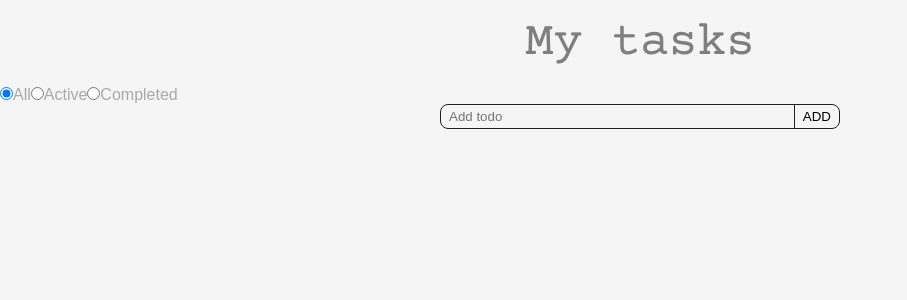
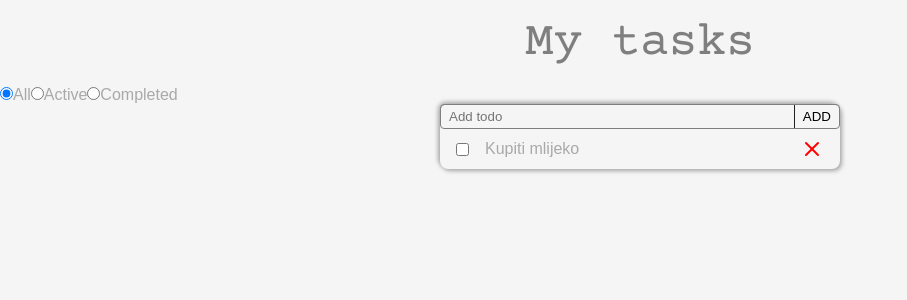
Before and after one commit to bluka1/todo-app, a React (Vite) app: page / in a window 1280 px wide. Shown: the top 300 px of the page, without its empty margins (0-907 px from the left). Built offline with nearby package versions, Linux system fonts and the light colour scheme.

Commit message:
add todolist and render todoitem

```diff
--- a/src/App.jsx
+++ b/src/App.jsx
@@ -1,11 +1,15 @@
-import { Title, VisibilityToolbar, AddTodoForm } from './components';
+import { Title, VisibilityToolbar, AddTodoForm, TodoList } from './components';
+import styles from './App.module.css';
 
 export default function App() {
 	return (
 		<div>
 			<Title text='My tasks' />
 			<VisibilityToolbar />
-			<AddTodoForm />
+			<div className={styles['form-and-list-wrapper']}>
+				<AddTodoForm />
+				<TodoList />
+			</div>
 		</div>
 	);
 }
--- /dev/null
+++ b/src/App.module.css
@@ -0,0 +1,6 @@
+.form-and-list-wrapper {
+	border-radius: 0.5rem;
+	box-shadow: 2px 2px 4px, -2px -2px 4px;
+	max-width: 400px;
+	margin: 0 auto;
+}
--- a/src/components/AddTodoForm/AddTodoForm.module.css
+++ b/src/components/AddTodoForm/AddTodoForm.module.css
@@ -1,6 +1,6 @@
 .add-todo-form {
-	border: 1px solid var(--text-color);
-	border-radius: 0.5rem;
+	border: 1px solid var(--main-text-color);
+	border-radius: 0.25rem;
 	display: flex;
 	margin: 0 auto;
 	max-width: 400px;
@@ -25,8 +25,8 @@
 	border-right: none;
 	border-left: 1px solid var(--text-color);
 	border-bottom: none;
-	border-top-right-radius: 0.5rem;
-	border-bottom-right-radius: 0.5rem;
+	border-top-right-radius: 0.25rem;
+	border-bottom-right-radius: 0.25rem;
 	background-color: inherit;
 	cursor: pointer;
 	padding: 0.25rem 0.5rem;
--- a/src/components/TodoItem/TodoItem.jsx
+++ b/src/components/TodoItem/TodoItem.jsx
@@ -1,11 +1,26 @@
 import React from 'react';
 import PropTypes from 'prop-types';
+import XIconSrc from '../../images/x.svg';
 import styles from './TodoItem.module.css';
 
-const TodoItem = (props) => {
-	return <div>TodoItem</div>;
+const TodoItem = ({ todo }) => {
+	return (
+		<li className={styles['todo-item']} id={todo.id}>
+			<div className={styles['todo-item__wrapper']}>
+				<input type='checkbox' onChange='' />
+				<p className={todo.done ? styles['todo-item-done'] : null}>
+					{todo.text}
+				</p>
+			</div>
+			<button className={styles['todo-item__delete']} onClick=''>
+				<img src={XIconSrc} alt='' />
+			</button>
+		</li>
+	);
 };
 
-TodoItem.propTypes = {};
+TodoItem.propTypes = {
+	todo: PropTypes.object,
+};
 
 export default TodoItem;
--- a/src/components/TodoItem/TodoItem.module.css
+++ b/src/components/TodoItem/TodoItem.module.css
@@ -0,0 +1,30 @@
+.todo-item {
+	align-items: center;
+	display: flex;
+	justify-content: space-between;
+	padding: 0.5rem 1rem;
+}
+
+.todo-item__wrapper {
+	align-items: center;
+	display: flex;
+	gap: 1rem;
+}
+
+.todo-item__delete {
+	align-items: center;
+	border: none;
+	background-color: transparent;
+	cursor: pointer;
+	display: flex;
+	justify-content: space-between;
+}
+
+.todo-item__delete:hover {
+	background-color: var(--hover-color);
+	border-radius: 50%;
+}
+
+.todo-item-done {
+	text-decoration: line-through;
+}
--- /dev/null
+++ b/src/components/TodoList/TodoList.jsx
@@ -0,0 +1,22 @@
+import React from 'react';
+import PropTypes from 'prop-types';
+import styles from './TodoList.module.css';
+import TodoItem from '../TodoItem/TodoItem';
+
+const TodoList = (props) => {
+	return (
+		<ul className={styles['todo-list']}>
+			<TodoItem
+				todo={{
+					id: 1,
+					done: false,
+					text: 'Kupiti mlijeko',
+				}}
+			/>
+		</ul>
+	);
+};
+
+TodoList.propTypes = {};
+
+export default TodoList;
--- /dev/null
+++ b/src/components/TodoList/TodoList.module.css
@@ -0,0 +1,4 @@
+.todo-list {
+	margin: 0 auto;
+	max-width: 400px;
+}
--- a/src/components/index.js
+++ b/src/components/index.js
@@ -1,3 +1,5 @@
 export { default as Title } from './Title/Title';
 export { default as VisibilityToolbar } from './VisibilityToolbar/VisibilityToolbar';
 export { default as AddTodoForm } from './AddTodoForm/AddTodoForm';
+export { default as TodoItem } from './TodoItem/TodoItem';
+export { default as TodoList } from './TodoList/TodoList';
```
Also changed, not shown: src/images/x.svg (added).
